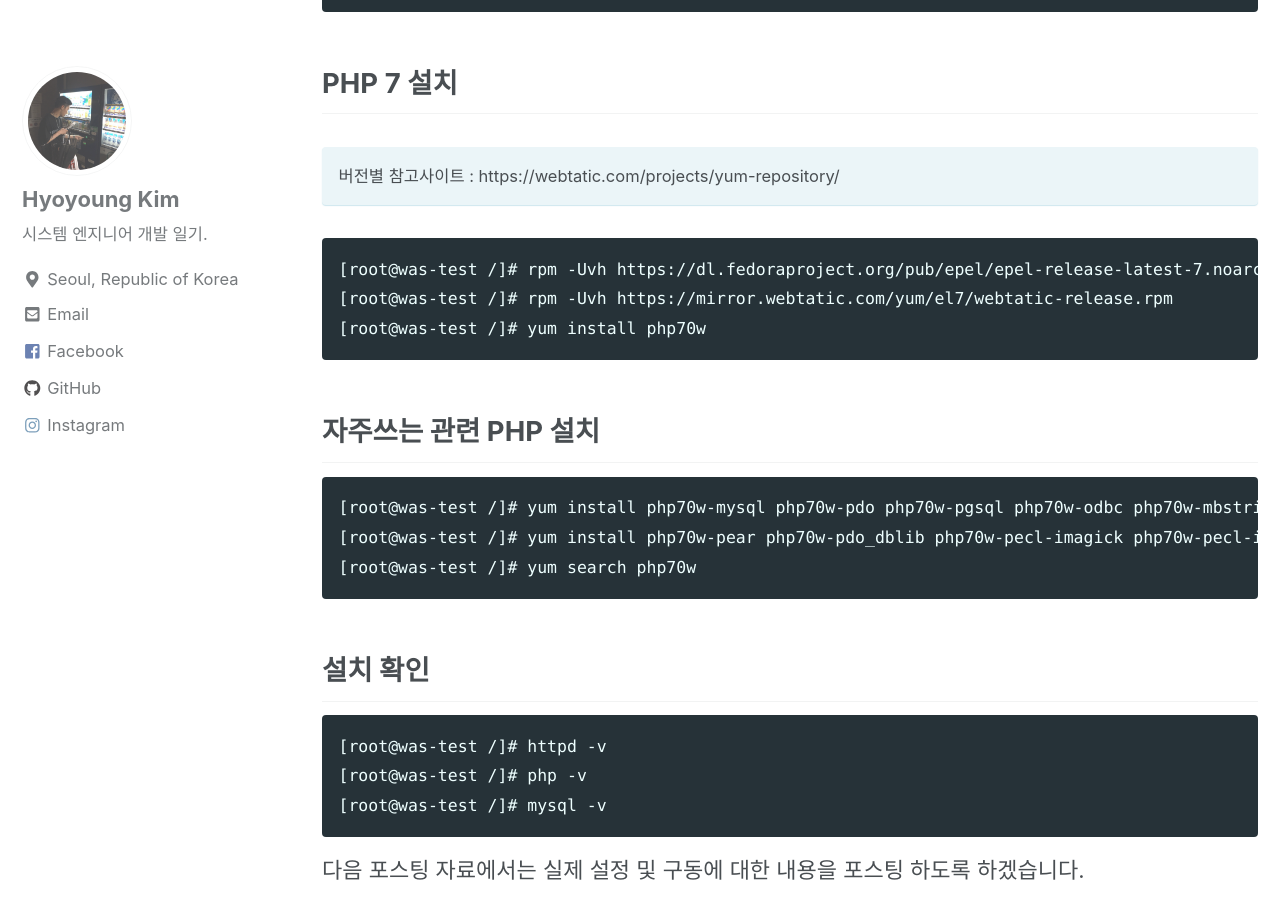
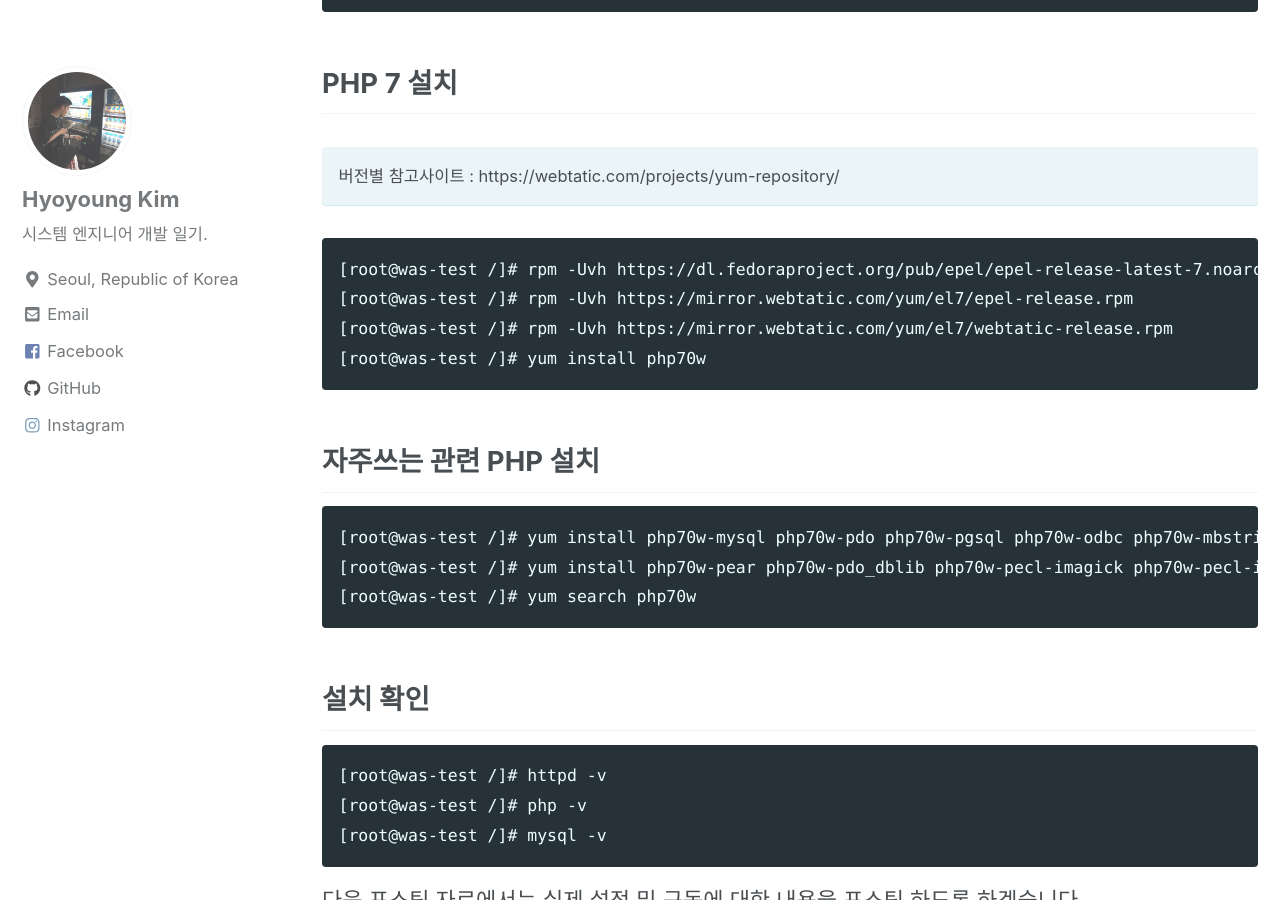
Before and after one commit to youngfromseoul/youngfromseoul.github.io2, a Jekyll site: the page built from _posts/linux/2019-01-29-centos-was.md, in a window 1280 px wide and 900 px high, scrolled down 5854 px. Built offline with Jekyll 4.4.1, drawn with Linux system fonts in a browser that asks for light colours; cached includes are drawn as plain includes; nearby versions of some CDN libraries; some web fonts are replaced; library files that are not in the unit come from our copies.

Commit message:
Update 2019-01-29-centos-was.md

````diff
--- a/_posts/linux/2019-01-29-centos-was.md
+++ b/_posts/linux/2019-01-29-centos-was.md
@@ -189,6 +189,7 @@ gpgcheck=1
 {: .notice--info}
 ```
 [root@was-test /]# rpm -Uvh https://dl.fedoraproject.org/pub/epel/epel-release-latest-7.noarch.rpm
+[root@was-test /]# rpm -Uvh https://mirror.webtatic.com/yum/el7/epel-release.rpm
 [root@was-test /]# rpm -Uvh https://mirror.webtatic.com/yum/el7/webtatic-release.rpm
 [root@was-test /]# yum install php70w
 ```
````
